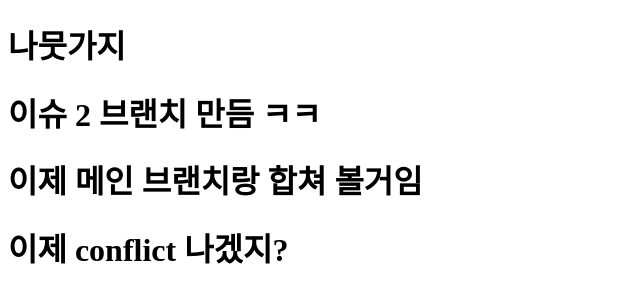
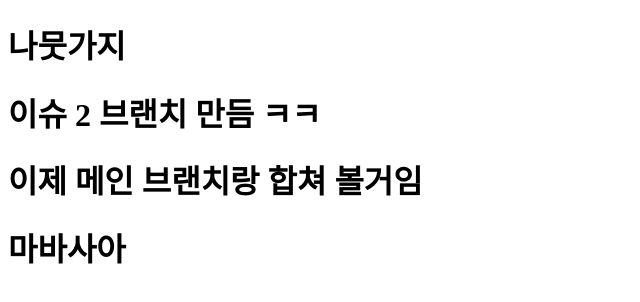
Before and after one commit to KangJeemin/branchpractis, a plain HTML site: page index.html in a window 1280 px wide. Shown: the whole page, without its empty margins (0-640 px from the left). Drawn offline with Linux system fonts and the light colour scheme.

Commit message:
확인했으

```diff
--- a/index.html
+++ b/index.html
@@ -11,7 +11,6 @@
   <h1>나뭇가지</h1>
   <h1>이슈 2 브랜치 만듬 ㅋㅋ </h1>
   <h1>이제 메인 브랜치랑 합쳐 볼거임</h1>
-
-  <h1>이제 conflict 나겠지?</h1>
+  <h1>마바사아</h1>
 </body>
 </html>
```
